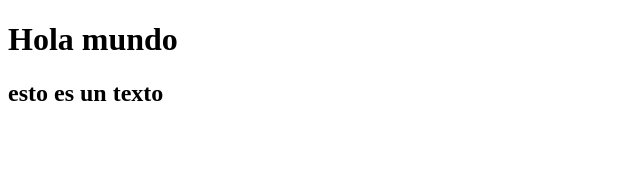
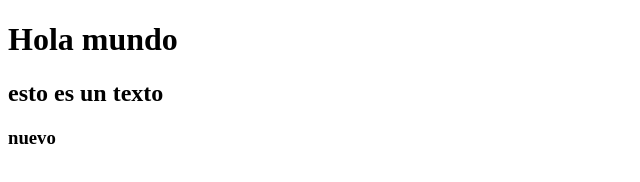
Before and after one commit to dennisNunez997/new_repo, a plain HTML site: page index.html in a window 1280 px wide. Shown: the full height of the page, 0-640 px from the left. Drawn offline with Linux system fonts and the light colour scheme.

Commit message:
quinto commit

```diff
--- a/index.html
+++ b/index.html
@@ -8,6 +8,7 @@
 
         <section>
             <h2>esto es un texto</h2>
+            <h3>nuevo</h3>
         </section>
     </body>
 </html>
```
